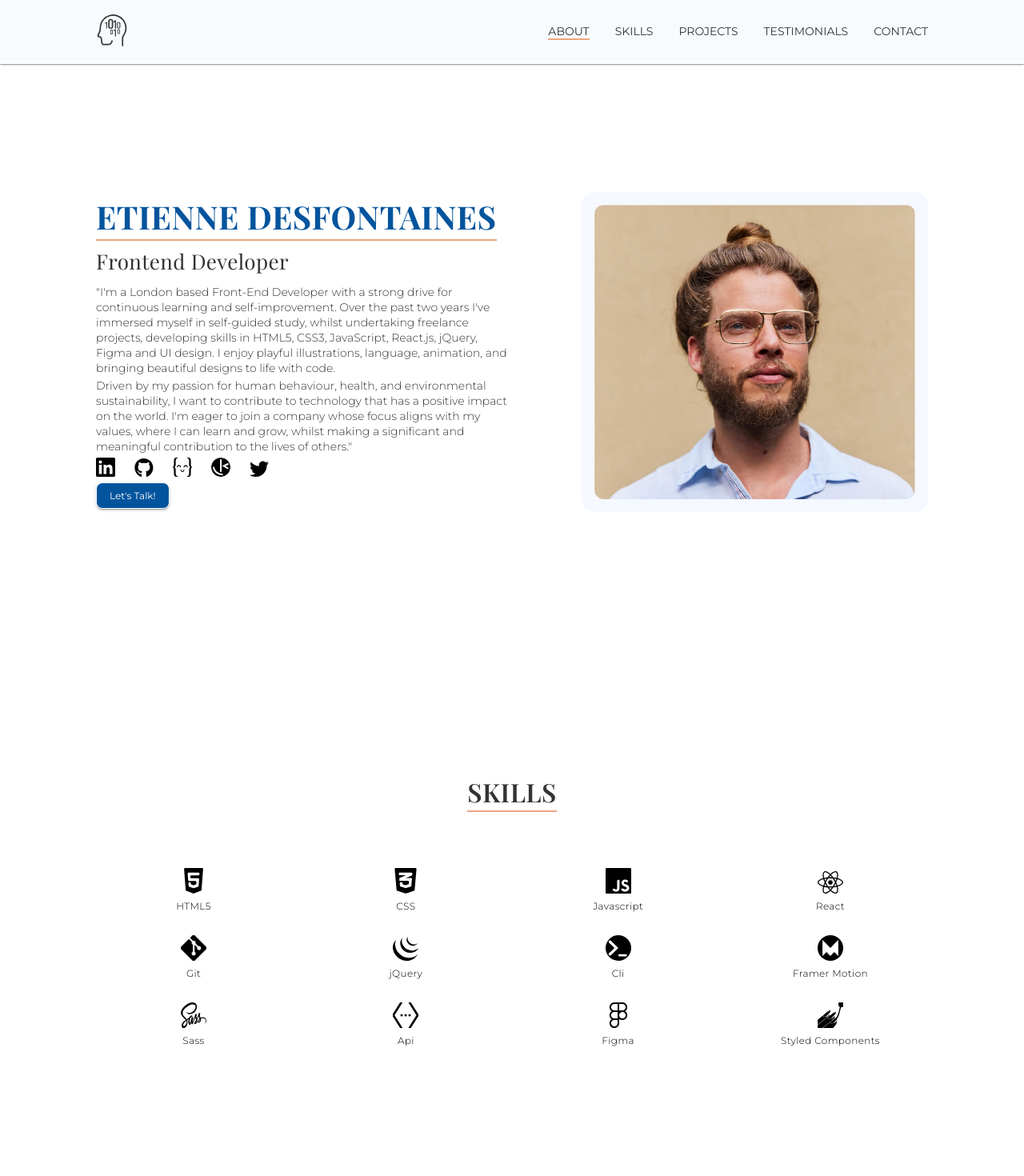
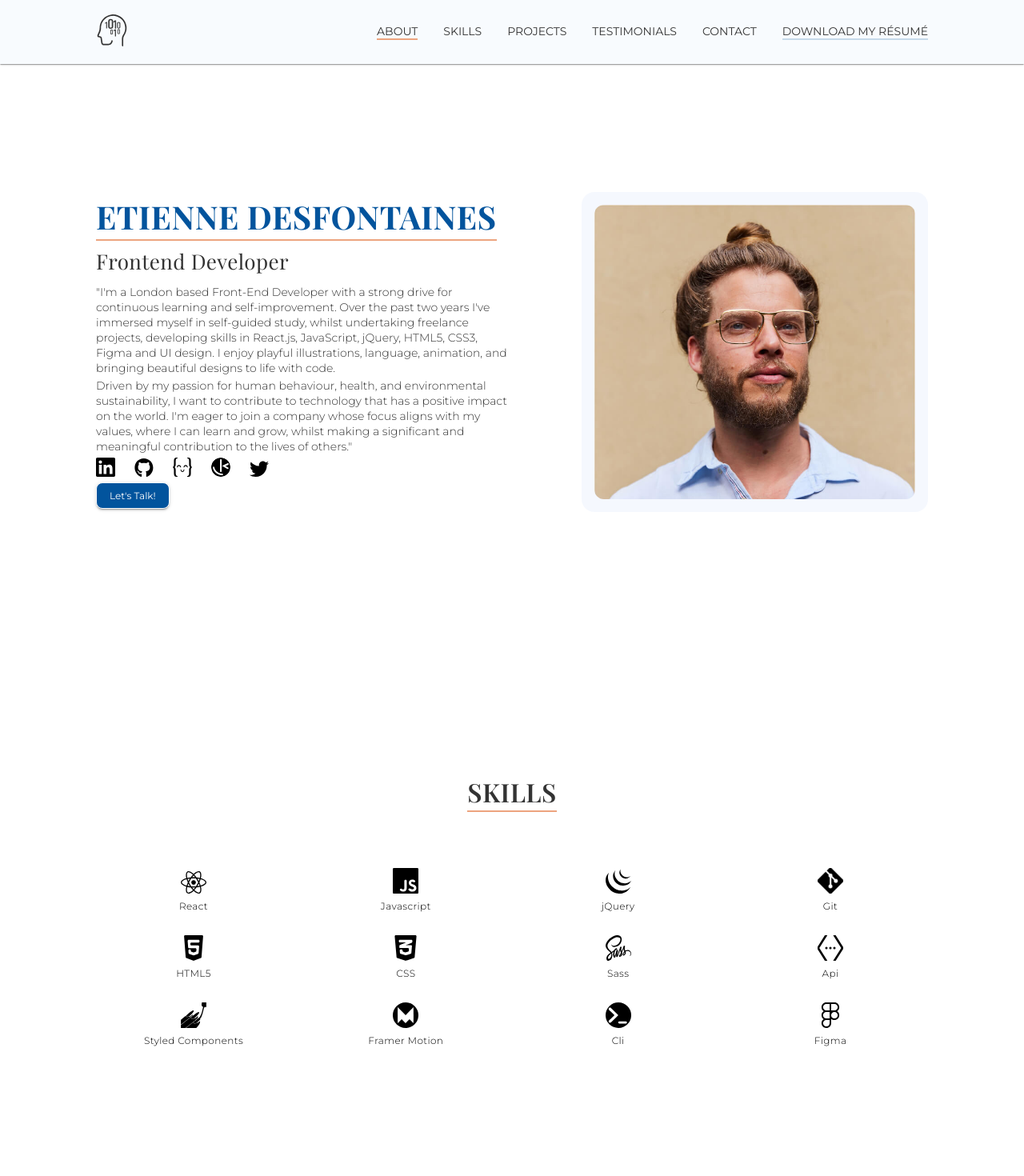
Before and after one commit to etiennedesfontaines/portfolio, a React (Create React App) app: page / in a window 1280 px wide. Shown: the top 1470 px of the page at 80% size. Built offline with nearby package versions, Linux system fonts and the light colour scheme.

Commit message:
Resume Download Added To Nav

```diff
--- a/src/App.js
+++ b/src/App.js
@@ -105,9 +105,9 @@ function App() {
 									"I'm a London based Front-End Developer with a strong drive
 									for continuous learning and self-improvement. Over the past
 									two years I've immersed myself in self-guided study, whilst
-									undertaking freelance projects, developing skills in HTML5,
-									CSS3, JavaScript, React.js, jQuery, Figma and UI design. I
-									enjoy playful illustrations, language, animation, and bringing
+									undertaking freelance projects, developing skills in React.js,
+									JavaScript, jQuery, HTML5, CSS3, Figma and UI design. I enjoy
+									playful illustrations, language, animation, and bringing
 									beautiful designs to life with code.
 								</p>
 								<p>
@@ -140,9 +140,9 @@ function App() {
 									"I'm a London based Front-End Developer with a strong drive
 									for continuous learning and self-improvement. Over the past
 									two years I've immersed myself in self-guided study, whilst
-									undertaking freelance projects, developing skills in HTML5,
-									CSS3, JavaScript, React.js, jQuery, Figma and UI design. I
-									enjoy playful illustrations, language, animation, and bringing
+									undertaking freelance projects, developing skills in React.js,
+									JavaScript, jQuery, HTML5, CSS3, Figma and UI design. I enjoy
+									playful illustrations, language, animation, and bringing
 									beautiful designs to life with code.
 								</p>
 								<p className="biography">
--- a/src/components/HamburgerMenu.jsx
+++ b/src/components/HamburgerMenu.jsx
@@ -6,6 +6,9 @@ import LayoutColumn from "./LayoutColumn";
 
 //styles
 import { colours } from "../styles/styleVariables";
+
+//assets
+import Resume from "../resume/Desfontaines_Etienne_Resume.pdf";
 
 const HamburgerMenu = ({
 	burgerMenuIsActive,
@@ -97,6 +100,12 @@ const HamburgerMenu = ({
 						}
 					></div>
 				</li>
+				<li>
+					<a href={Resume} download>
+						Download My Résumé
+					</a>
+					<div className="line"></div>
+				</li>
 			</LayoutColumn>
 		</NavLinks>
 	);
--- a/src/components/NavDesktop.jsx
+++ b/src/components/NavDesktop.jsx
@@ -9,6 +9,9 @@ import { colours } from "../styles/styleVariables";
 
 //images
 import logo from "../logo/logo.svg";
+
+//Resume
+import Resume from "../resume/Desfontaines_Etienne_Resume.pdf";
 
 const NavDesktop = ({ activeSection }) => {
 	const handleDocumentScroll = (event, targetId) => {
@@ -98,6 +101,12 @@ const NavDesktop = ({ activeSection }) => {
 								}
 							></div>
 						</li>
+						<li>
+							<a href={Resume} download>
+								Download My Résumé
+							</a>
+							<div className="line line--active--blue"></div>
+						</li>
 					</LayoutRow>
 				</ul>
 			</LayoutRow>
@@ -130,6 +139,10 @@ const StyledNav = styled.nav`
 	}
 	.line--active {
 		opacity: 1;
+	}
+	.line--active--blue {
+		opacity: 0.2;
+		background-color: ${colours.primaryColour};
 	}
 
 	@media screen and (min-width: 1200px) and (orientation: landscape) {
--- a/src/portfolioDatabase.js
+++ b/src/portfolioDatabase.js
@@ -32,24 +32,25 @@ import emileDesfontainesProfile from "./images/people/emile-desfontaines-profile
 import kabeloAndBuntuProfile from "./images/people/kabelo-and-buntu-profile.jpg";
 
 export const skillIcons = [
+	{ iconImage: reactIcon, name: "React" },
+	{ iconImage: javascriptIcon, name: "Javascript" },
+	{ iconImage: jQueryIcon, name: "jQuery" },
+	{ iconImage: gitIcon, name: "Git" },
 	{ iconImage: htmlIcon, name: "HTML5" },
 	{ iconImage: cssIcon, name: "CSS" },
-	{ iconImage: javascriptIcon, name: "Javascript" },
-	{ iconImage: reactIcon, name: "React" },
-	{ iconImage: gitIcon, name: "Git" },
-	{ iconImage: jQueryIcon, name: "jQuery" },
-	{ iconImage: cliIcon, name: "Cli" },
+	{ iconImage: sassIcon, name: "Sass" },
+	{ iconImage: apiIcon, name: "Api" },
+	{
+		iconImage: styledComponentsIcon,
+		name: "Styled Components",
+	},
 	{
 		iconImage: framerMotionIcon,
 		name: "Framer Motion",
 	},
-	{ iconImage: sassIcon, name: "Sass" },
-	{ iconImage: apiIcon, name: "Api" },
+	{ iconImage: cliIcon, name: "Cli" },
+
 	{ iconImage: figmaIcon, name: "Figma" },
-	{
-		iconImage: styledComponentsIcon,
-		name: "Styled Components",
-	},
 ];
 
 export const socialIcons = [
```
Also changed, not shown: 1 other file (tests, documents, lock files or other folders).
